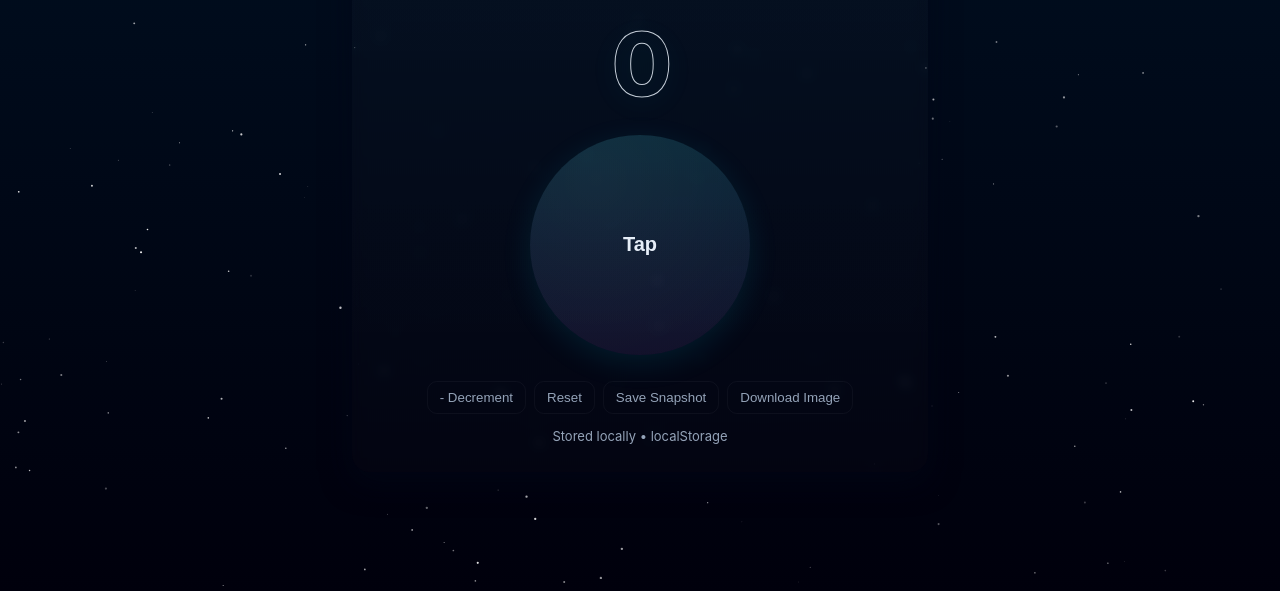
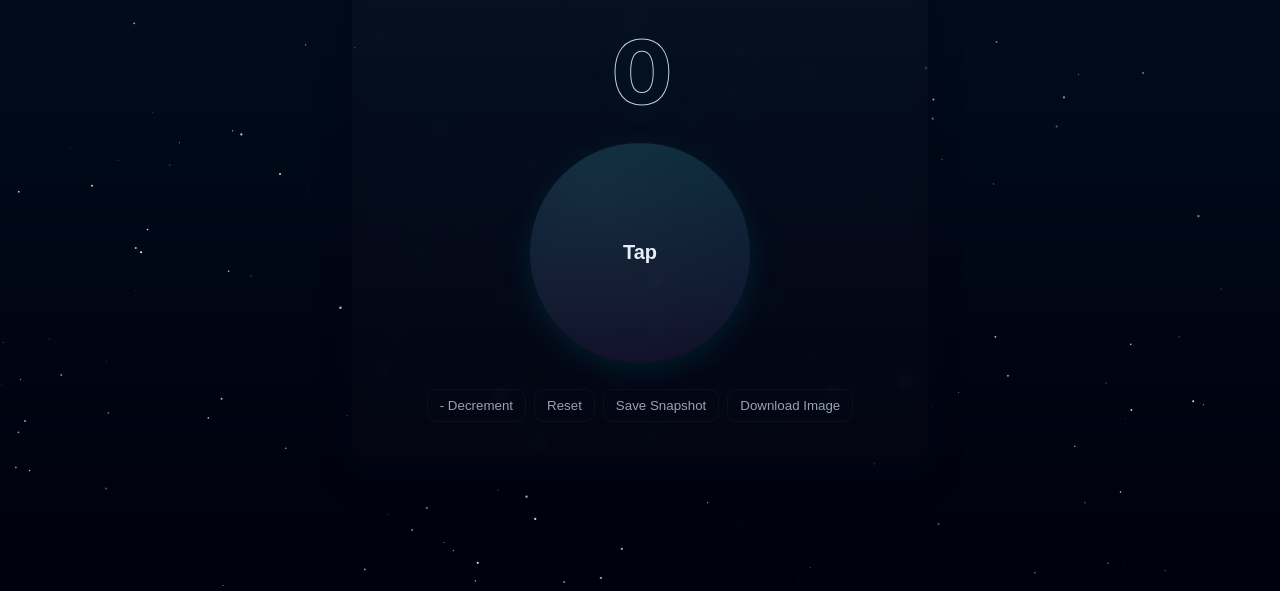
Before and after one commit to EmilisGend/touch-counter-pwa, a plain HTML site: page index.html in a window 1280 px wide. Shown: the part 209-800 px from the top of the page. Drawn offline with Linux system fonts and the light colour scheme.

Commit message:
Update index.html

```diff
--- a/index.html
+++ b/index.html
@@ -56,7 +56,7 @@
         </div>
       </div>
 
-      <footer>Stored locally • <span id="storageLabel">localStorage</span></footer>
+      <footer> <span id="storageLabel"></span></footer>
     </div>
   </main>
 
```
